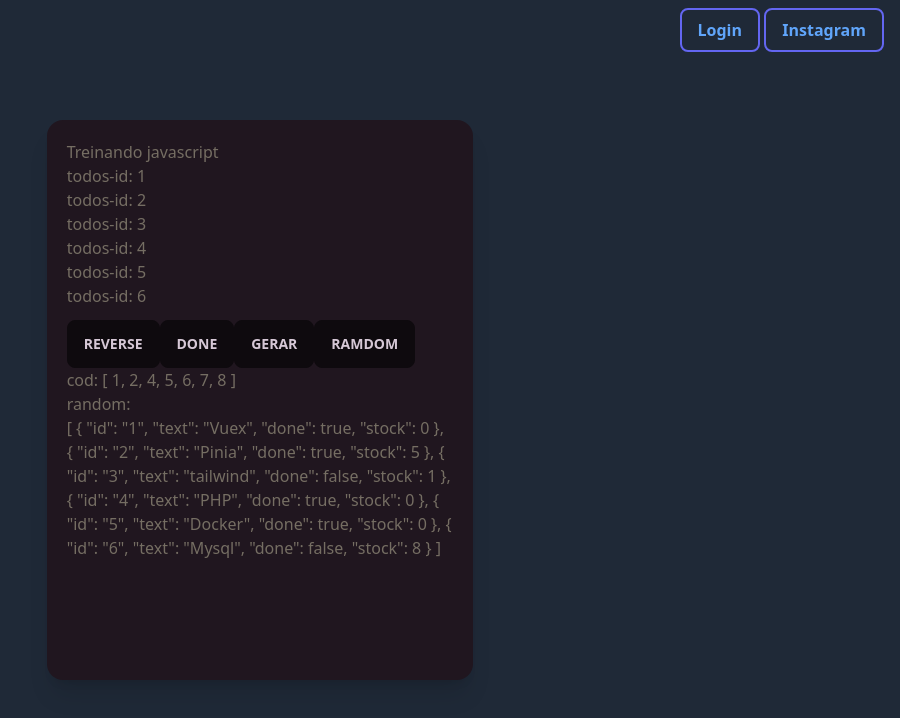
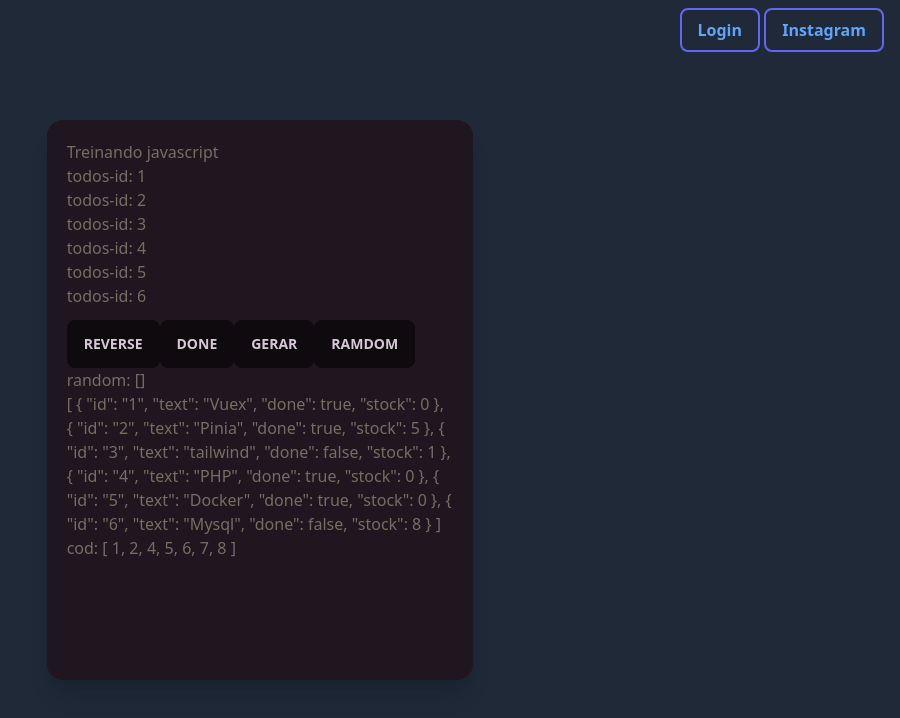
Before and after one commit to Gabrielfernandes87f/coder1, a Nuxt app: page /js in a window 1280 px wide. Shown: the top 718 px of the page, without its empty margins (380-1280 px from the left). Built offline with nearby package versions, Linux system fonts and the light colour scheme.

Commit message:
funçoes js de gerar array de numeros e escolher um deles aleatorio

```diff
--- a/pages/js.vue
+++ b/pages/js.vue
@@ -27,13 +27,13 @@
         <div class="mt-3">
           <button class="btn btn-active" @click="reserse()">reverse</button>
           <button class="btn btn-active" @click="done()">done</button>
-          <button class="btn btn-active" @click="gerar(99999)">gerar</button>
+          <button class="btn btn-active" @click="gerar(100000)">gerar</button>
           <button class="btn btn-active" @click="random()">ramdom</button>
         </div>
-        <p>cod: {{ cod }}</p>
         <p>random: {{ rand }}</p>
 
         <p>{{ todos }}</p>
+        <p>cod: {{ cod }}</p>
       </div>
     </div>
   </div>
@@ -52,6 +52,7 @@ export default {
         { id: "6", text: "Mysql", done: false, stock: 8 },
       ],
       cod: [1, 2, 4, 5, 6, 7, 8],
+      rand: [],
     };
   },
   methods: {
@@ -67,8 +68,9 @@ export default {
       console.log(newCod);
     },
     random() {
-      var rand = Math.floor(Math.random() * this.cod.length);
-      console.log(rand);
+      let rand = Math.floor(Math.random() * this.cod.length);
+      this.rand = rand;
+      console.log(this.rand);
     },
   },
 };
```
